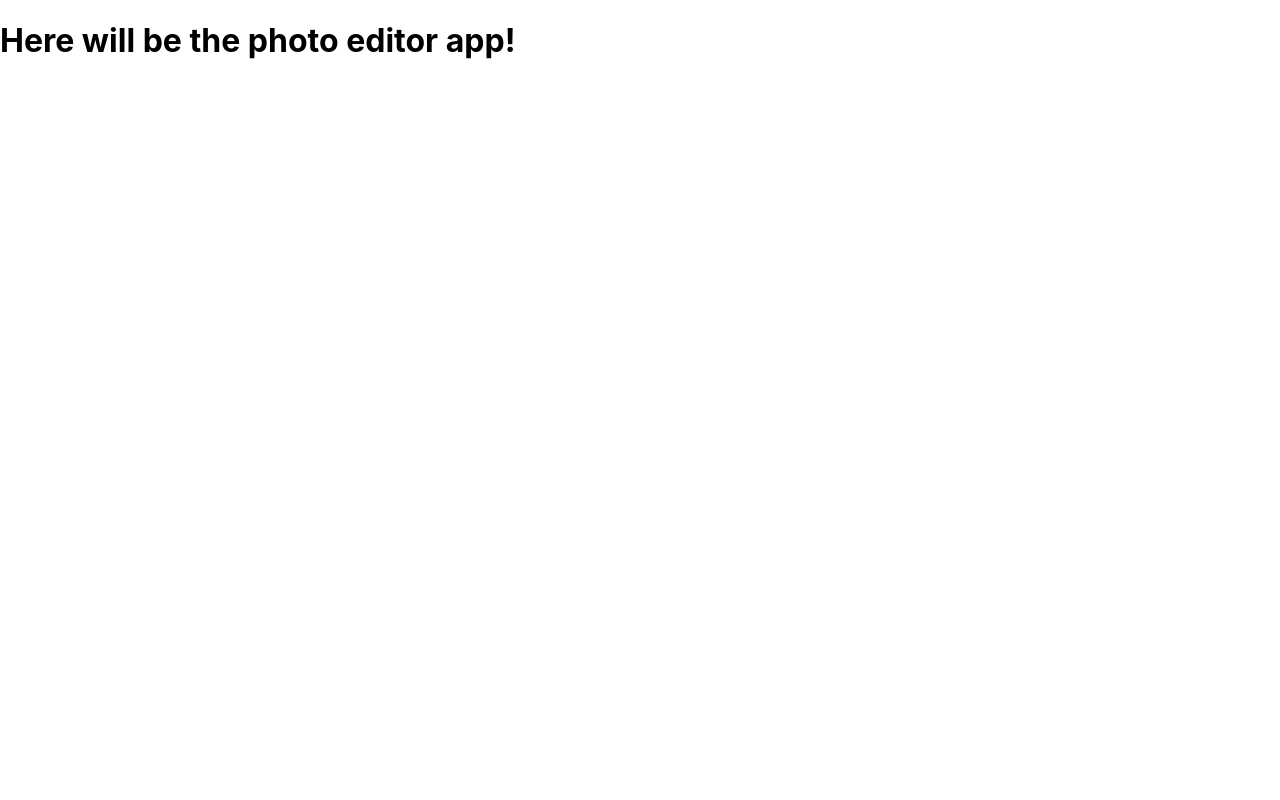
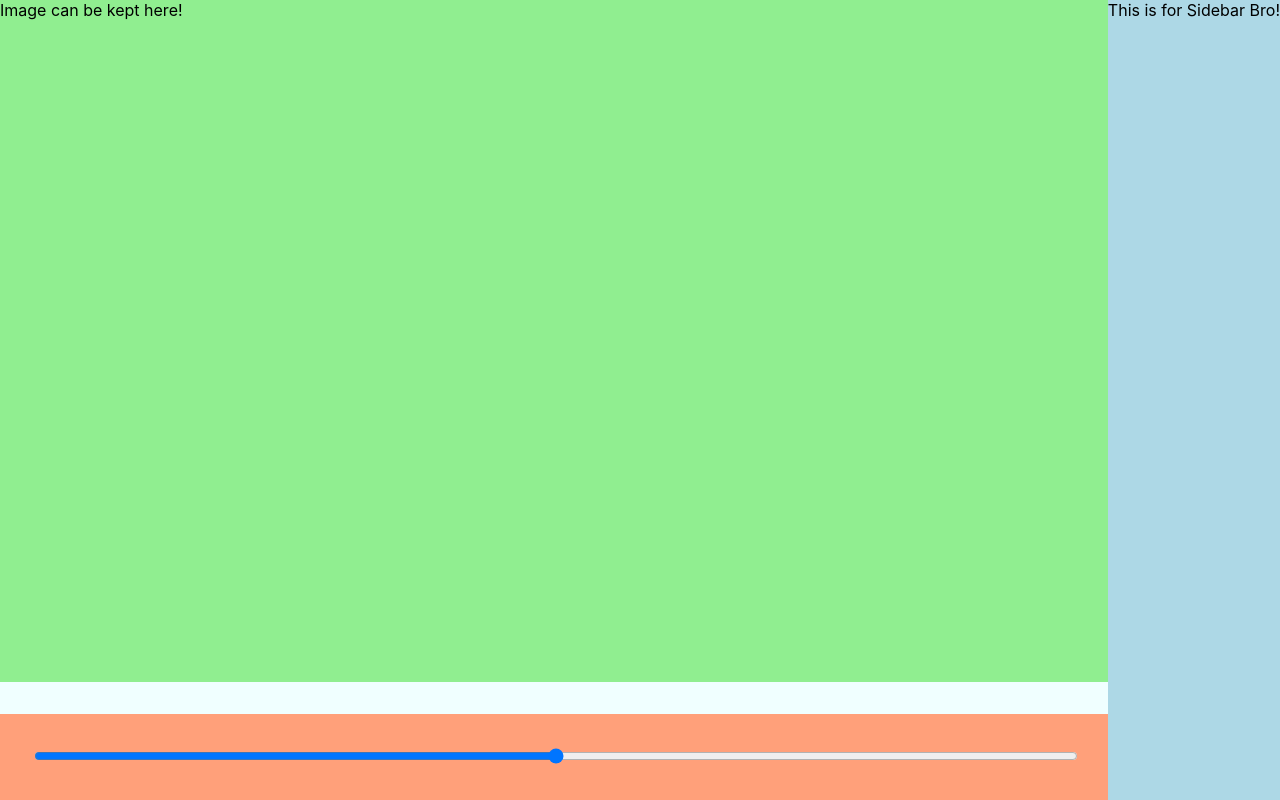
Before and after one commit to shikhar1020/photo-polish, a React (Create React App) app: page / in a window 1280 px wide. Built offline with nearby package versions, Linux system fonts and the light colour scheme.

Commit message:
Page Layout: Image, Sidebar & Slider

```diff
--- a/src/App.css
+++ b/src/App.css
@@ -0,0 +1,41 @@
+*, *::before, *::after {
+    box-sizing: border-box;
+}
+
+body{
+    margin: 0;
+}
+
+.appPage{
+    display: grid;
+    grid-template-columns: 1fr auto;
+    grid-template-rows: 1fr auto;
+    grid-template-areas:
+     "image sidebar"
+     "slider sidebar";
+    height: 100vh;
+    width: 100vw;
+    background-color: azure;
+}
+
+.image{
+    grid-area: image;
+    background-color: lightgreen;
+}
+
+.sidebar{
+    grid-area: sidebar;
+    background-color: lightblue;
+}
+
+.sliderContainer{
+    grid-area: slider;
+    background-color: lightsalmon;
+    margin-top: 2rem;
+    padding: 2rem;
+}
+
+.slider{
+    width: 100%;
+    cursor: pointer;
+}
--- a/src/App.js
+++ b/src/App.js
@@ -1,10 +1,17 @@
 import React from 'react';
 import './App.css';
 
+import Slider from './Slider';
+
 function App() {
   return (
-    <div className="App">
-      <h1>Here will be the photo editor app!</h1>
+    <div className="appPage">
+      <div className="image"> Image can be kept here! </div>
+        <div className="sidebar">
+
+        This is for Sidebar Bro!
+        </div>
+      <Slider />
     </div>
   );
 }
--- /dev/null
+++ b/src/Slider.js
@@ -0,0 +1,11 @@
+import React from 'react'
+
+function Slider() {
+    return (
+        <div className="sliderContainer">
+            <input type="range" className="slider" />
+        </div>
+    )
+}
+
+export default Slider
```
